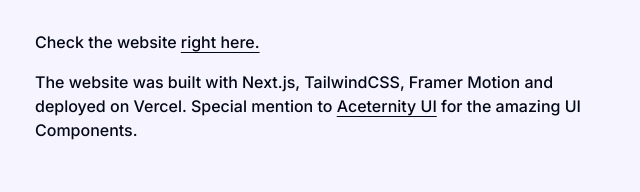
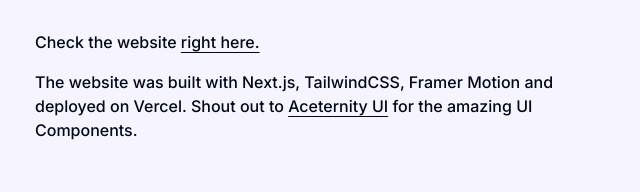
Before and after one commit to dgarciaob/portfolio, a Next.js app: page /work/swiftr in a window 1280 px wide. Shown: the part 1386-1578 px from the top of the page, without its empty margins (109-749 px from the left). Built offline with nearby package versions, Linux system fonts and the light colour scheme.

Commit message:
minor adjustment

```diff
--- a/app/work/swiftr/page.tsx
+++ b/app/work/swiftr/page.tsx
@@ -79,7 +79,7 @@
         </p>
         <p className="max-w-xl mt-4 font-medium">
           The website was built with Next.js, TailwindCSS, Framer Motion and
-          deployed on Vercel. Special mention to{" "}
+          deployed on Vercel. Shout out to{" "}
           <Link
             href="https://ui.aceternity.com/"
             target="_blank"
```
